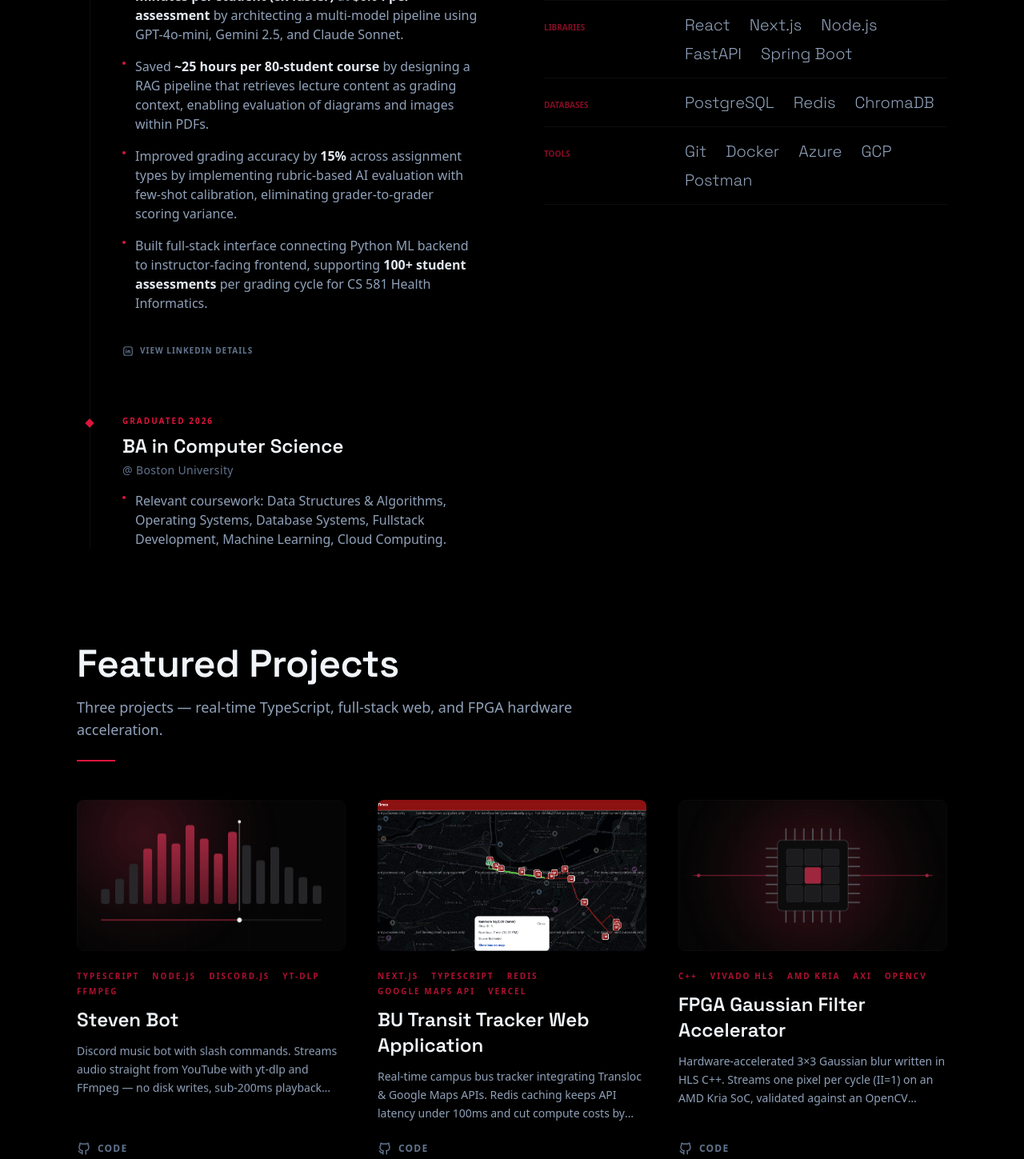
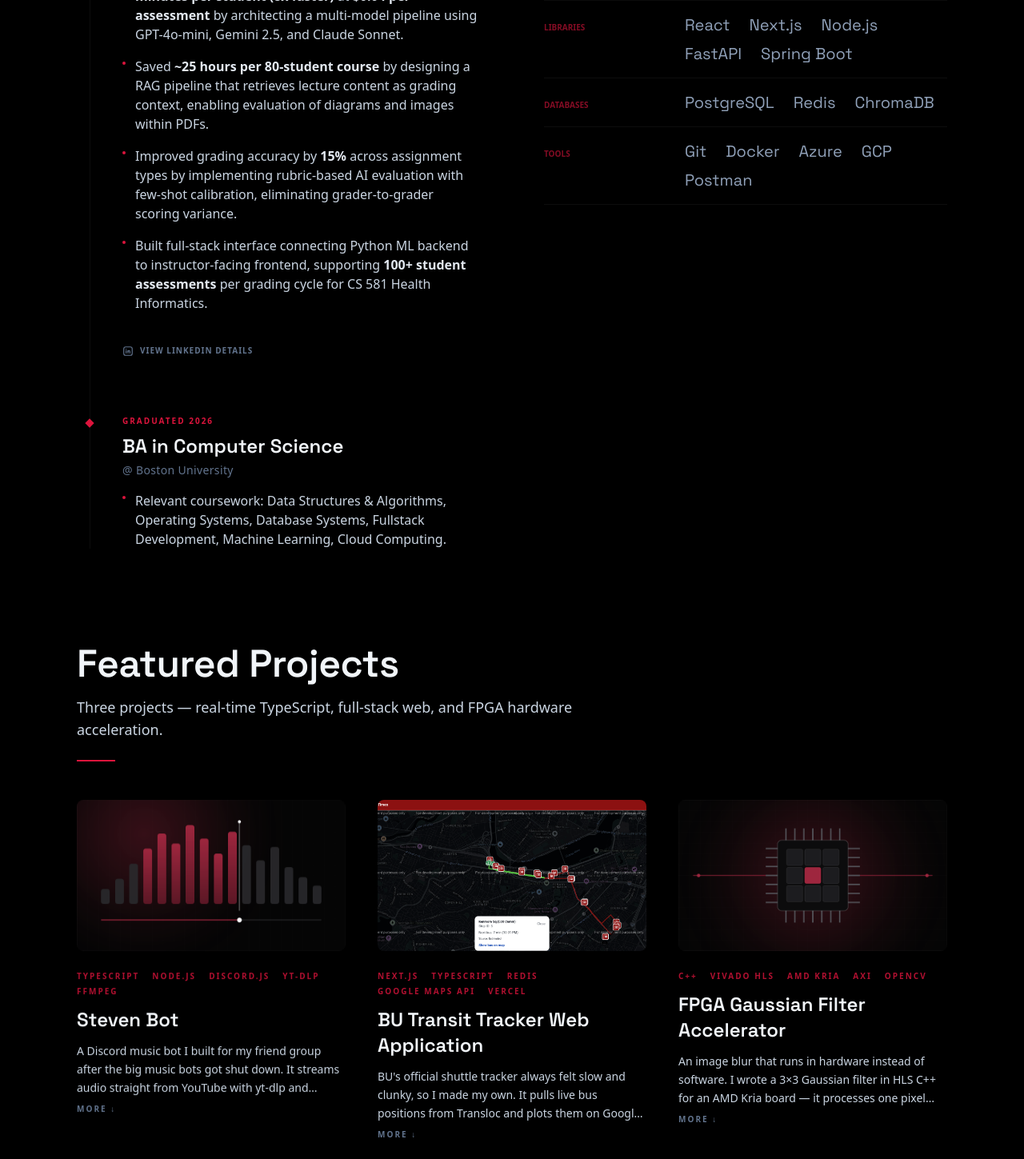
Before and after one commit to blankwatermelon/personal-website, a Next.js app: page / in a window 1280 px wide. Shown: the part 1330-2779 px from the top of the page at 80% size. Built offline with nearby package versions, Linux system fonts and the light colour scheme; no server answers.

Commit message:
improve readability

```diff
--- a/src/app/globals.css
+++ b/src/app/globals.css
@@ -20,7 +20,7 @@
   --color-foreground: var(--foreground);
   --color-primary: var(--primary);
   --color-secondary: var(--secondary);
-  --font-sans: var(--font-poppins);
+  --font-sans: var(--font-inter);
   --font-display: var(--font-space-grotesk);
   --font-mono: var(--font-bebas-neue);
 }
@@ -189,7 +189,7 @@ html.boot-active .blur-up {
 }
 
 .boot-welcome {
-  font-family: var(--font-poppins), sans-serif;
+  font-family: var(--font-inter), sans-serif;
   font-size: clamp(2rem, 6.5vmin, 4rem);
   font-weight: 300;
   letter-spacing: 0.05em;
--- a/src/components/sections/About.tsx
+++ b/src/components/sections/About.tsx
@@ -52,7 +52,7 @@ export const HeroSection = React.memo(function HeroSection() {
             </h2>
 
             <p
-              className="blur-up text-lg text-slate-400 mb-10 leading-relaxed max-w-xl mx-auto lg:mx-0 text-left font-light"
+              className="blur-up text-lg text-slate-300 mb-10 leading-relaxed max-w-xl mx-auto lg:mx-0 text-left font-normal"
               style={{ animationDelay: "260ms" }}
             >
               {portfolioData.about}
--- a/src/components/sections/Experience.tsx
+++ b/src/components/sections/Experience.tsx
@@ -71,7 +71,7 @@ export const ExperienceSection = React.memo(function ExperienceSection() {
               </div>
             </div>
 
-            <ul className="space-y-4 text-slate-400 font-light leading-relaxed">
+            <ul className="space-y-4 text-slate-300 font-normal leading-relaxed">
               {exp.description.map((desc, i) => (
                 <li key={i} className="flex gap-3">
                   <span className="text-primary mt-1.5 shrink-0 w-1 h-1 rounded-full bg-primary" />
@@ -126,7 +126,7 @@ export const ExperienceSection = React.memo(function ExperienceSection() {
                 </div>
               </div>
 
-              <ul className="space-y-4 text-slate-400 font-light leading-relaxed">
+              <ul className="space-y-4 text-slate-300 font-normal leading-relaxed">
                 {edu.details.map((detail, i) => (
                   <li key={i} className="flex gap-3">
                     <span className="text-primary mt-1.5 shrink-0 w-1 h-1 rounded-full bg-primary" />
--- a/src/components/sections/TechStack.tsx
+++ b/src/components/sections/TechStack.tsx
@@ -30,7 +30,7 @@ const SkillGroup = React.memo(function SkillGroup({
           {skills.map((skill, idx) => (
             <span
               key={idx}
-              className="text-lg md:text-xl font-light text-slate-400 group-hover:text-slate-200 transition-colors duration-300 hover:!text-primary cursor-default"
+              className="text-lg md:text-xl font-normal text-slate-400 group-hover:text-slate-200 transition-colors duration-300 hover:!text-primary cursor-default"
               style={{ fontFamily: 'var(--font-space-grotesk), sans-serif' }}
             >
               {skill}
--- a/src/components/ui/ProjectCard.tsx
+++ b/src/components/ui/ProjectCard.tsx
@@ -1,6 +1,6 @@
 "use client";
 
-import React from "react";
+import React, { useEffect, useRef, useState } from "react";
 
 import { Project } from "@/data/portfolio";
 import { TbBrandGithub, TbExternalLink } from "react-icons/tb";
@@ -57,10 +57,24 @@ export const ProjectCard = React.memo(function ProjectCard({
   const liveLabel =
     project.link && isYouTube(project.link) ? "Demo Video" : "Live Demo";
 
+  const [expanded, setExpanded] = useState(false);
+  const [isClamped, setIsClamped] = useState(false);
+  const descriptionRef = useRef<HTMLParagraphElement>(null);
+
+  // Only offer "more" when the collapsed description actually overflows
+  // its 3-line clamp; short blurbs stay static.
+  useEffect(() => {
+    const el = descriptionRef.current;
+    if (el) setIsClamped(el.scrollHeight > el.clientHeight);
+  }, []);
+
+  const canExpand = isClamped || expanded;
+
   return (
     <div
-      className="reveal-up group flex flex-col h-full"
+      className={`reveal-up group flex flex-col h-full ${canExpand ? "cursor-pointer" : ""}`}
       style={{ animationDelay: `${index * 80}ms` }}
+      onClick={canExpand ? () => setExpanded((v) => !v) : undefined}
     >
       {/* Image Container: Border-less, slightly rounded, scale + grayscale hover */}
       <div className="relative aspect-video w-full overflow-hidden flex-shrink-0 rounded-lg grayscale-[0.4] group-hover:grayscale-0 transition-all duration-700">
@@ -98,15 +112,33 @@ export const ProjectCard = React.memo(function ProjectCard({
           {project.title}
         </h3>
 
-        <p className="text-slate-400 text-sm mb-6 line-clamp-3 font-light leading-relaxed">
+        <p
+          ref={descriptionRef}
+          className={`text-slate-300 text-sm font-normal leading-relaxed ${expanded ? "" : "line-clamp-3"}`}
+        >
           {project.description}
         </p>
 
-        <div className="flex items-center gap-6 mt-auto">
+        {canExpand && (
+          <button
+            type="button"
+            aria-expanded={expanded}
+            onClick={(e) => {
+              e.stopPropagation();
+              setExpanded((v) => !v);
+            }}
+            className="self-start mt-2 text-[10px] font-bold uppercase tracking-[0.2em] text-slate-500 hover:text-slate-300 transition-colors"
+          >
+            {expanded ? "Less ↑" : "More ↓"}
+          </button>
+        )}
+
+        <div className="flex items-center gap-6 mt-auto pt-6">
           {project.github && (
             <Link
               href={project.github}
               target="_blank"
+              onClick={(e) => e.stopPropagation()}
               className="flex items-center gap-2 text-xs font-bold uppercase tracking-widest text-slate-500 hover:text-white transition-colors"
             >
               <TbBrandGithub size={18} /> Code
@@ -116,6 +148,7 @@ export const ProjectCard = React.memo(function ProjectCard({
             <Link
               href={project.link}
               target="_blank"
+              onClick={(e) => e.stopPropagation()}
               className="flex items-center gap-2 text-xs font-bold uppercase tracking-widest text-primary hover:text-primary/80 transition-colors"
             >
               <TbExternalLink size={18} /> {liveLabel}
--- a/src/components/ui/SectionHeading.tsx
+++ b/src/components/ui/SectionHeading.tsx
@@ -29,7 +29,7 @@ export function SectionHeading({
       {subtitle && (
         <p
           className={cn(
-            "text-slate-400 text-lg max-w-2xl font-light",
+            "text-slate-300 text-lg max-w-2xl font-normal",
             center && "mx-auto"
           )}
         >
--- a/src/data/portfolio.ts
+++ b/src/data/portfolio.ts
@@ -110,7 +110,7 @@ export const portfolioData: PortfolioData = {
     {
       title: "Steven Bot",
       description:
-        "Discord music bot with slash commands. Streams audio straight from YouTube with yt-dlp and FFmpeg — no disk writes, sub-200ms playback latency.",
+        "A Discord music bot I built for my friend group after the big music bots got shut down. It streams audio straight from YouTube with yt-dlp and FFmpeg without ever touching the disk, so songs start playing almost as soon as you ask for them.",
       techStack: ["TypeScript", "Node.js", "Discord.js", "yt-dlp", "FFmpeg"],
       link: "",
       github: "https://github.com/blankwatermelon/steven-bot",
@@ -119,7 +119,7 @@ export const portfolioData: PortfolioData = {
     {
       title: "BU Transit Tracker Web Application",
       description:
-        "Real-time campus bus tracker integrating Transloc & Google Maps APIs. Redis caching keeps API latency under 100ms and cut compute costs by 60%.",
+        "BU's official shuttle tracker always felt slow and clunky, so I made my own. It pulls live bus positions from Transloc and plots them on Google Maps, with Redis caching in front so the app stays snappy without hammering the upstream APIs.",
       techStack: [
         "Next.js",
         "TypeScript",
@@ -134,7 +134,7 @@ export const portfolioData: PortfolioData = {
     {
       title: "FPGA Gaussian Filter Accelerator",
       description:
-        "Hardware-accelerated 3×3 Gaussian blur written in HLS C++. Streams one pixel per cycle (II=1) on an AMD Kria SoC, validated against an OpenCV golden model.",
+        "An image blur that runs in hardware instead of software. I wrote a 3×3 Gaussian filter in HLS C++ for an AMD Kria board — it processes one pixel every clock cycle and matches OpenCV's output pixel-for-pixel.",
       techStack: ["C++", "Vivado HLS", "AMD Kria", "AXI", "OpenCV"],
       link: "",
       github: "https://github.com/JorYin/599-Gaussian-Filter",
@@ -143,7 +143,7 @@ export const portfolioData: PortfolioData = {
     {
       title: "Airbnb Price Prediction Model",
       description:
-        "ML pipeline predicting listing prices across 76K+ records (R² = 0.71). Random Forest plus a lot of feature engineering on messy data.",
+        "A dive into messy real-world data: predicting nightly prices for 76,000+ Airbnb listings. The modeling was honestly the easy part — most of the work was cleaning and feature-engineering the dataset until a Random Forest could do something useful with it.",
       techStack: [
         "Python",
         "scikit-learn",
@@ -159,7 +159,7 @@ export const portfolioData: PortfolioData = {
     {
       title: "URL Shortener",
       description:
-        "URL shortener with custom aliases and click analytics, built on Next.js and MongoDB.",
+        "A small link shortener with custom aliases and click analytics. I built it mostly to get comfortable with Next.js API routes and MongoDB, and it ended up being genuinely handy.",
       techStack: ["Next.js", "Tailwind", "MongoDB", "TypeScript", "Vercel"],
       link: "",
       github: "https://github.com/blankwatermelon/url-shortener",
@@ -168,7 +168,7 @@ export const portfolioData: PortfolioData = {
     {
       title: "Latent Semantic Analysis (LSA) Search Engine",
       description:
-        "Search engine built on latent semantic analysis. Reduces dimensionality to cut through noise, then ranks results by cosine similarity.",
+        "A search engine that matches on meaning rather than exact keywords. It uses latent semantic analysis to compress noisy term data into concepts, then ranks documents by cosine similarity — so a search for \"car\" can still surface pages about automobiles.",
       techStack: ["Python", "Flask", "scikit-learn"],
       link: "https://youtu.be/NsGPjbT_1DE",
       github: "https://github.com/blankwatermelon/lsa-search-engine",
@@ -177,7 +177,7 @@ export const portfolioData: PortfolioData = {
     {
       title: "Multi-threaded Image Processing Server",
       description:
-        "Thread-safe C server for concurrent image processing. Uses worker pools and synchronization to handle multiple client requests.",
+        "A C server that handles image processing for many clients at once. Worker thread pools, semaphores, and careful synchronization — a hands-on tour of everything that makes POSIX concurrency fun and occasionally painful.",
       techStack: ["C", "POSIX Threads", "Sockets", "Semaphores"],
       link: "",
       github: "",
@@ -186,7 +186,7 @@ export const portfolioData: PortfolioData = {
     {
       title: "Microbial Abundance Prediction",
       description:
-        "Predicts microbial abundance from pH (R² = 0.63). XGBoost with hyperparameter tuning.",
+        "Research-flavored ML: predicting how abundant soil microbes are from pH readings. I tuned XGBoost models on a small, noisy dataset and learned just how stingy biology data can be.",
       techStack: [
         "Python",
         "scikit-learn",
```
Also changed, not shown: src/app/layout.tsx (+5 -5 lines).
